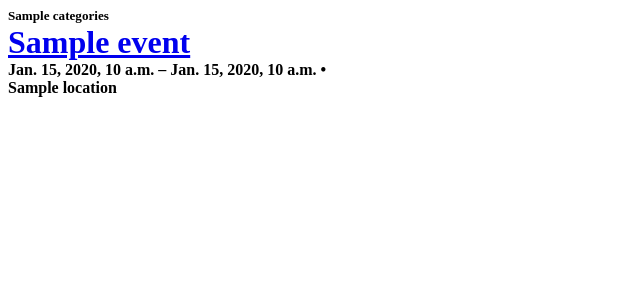
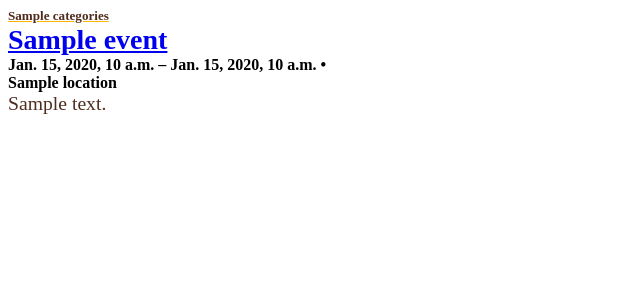
Before and after one commit to hfarahani7/Back-End-Digital-Developer-Excercise, a Django app: template backendDev/eventPaginator/templates/eventPaginator/index.html in a window 1280 px wide. Shown: the top 300 px of the page, without its empty margins (0-640 px from the left). Run offline with Django 4.2, Linux system fonts and the light colour scheme; the template is opened without the code that fills it: most values are stand-ins (such as "Sample title", 1, 10 or a date in 2020).

Commit message:
Fix bug involving certain categories not showing. Correct datetime formatting. Add styling to categories.

```diff
--- a/backendDev/eventPaginator/static/eventPaginator/style.css
+++ b/backendDev/eventPaginator/static/eventPaginator/style.css
@@ -1,11 +1,14 @@
 .categories {
     font-weight: bold;
     font-size: .82em;
+    color: #4f2c1d;
+    text-decoration: underline;
+    text-decoration-color:#ffb500;
 }
 
 .title {
     font-weight: bold;
-    font-size: 2em;
+    font-size: 1.75em;
 }
 
 .date {
--- a/backendDev/eventPaginator/templates/eventPaginator/index.html
+++ b/backendDev/eventPaginator/templates/eventPaginator/index.html
@@ -20,5 +20,9 @@
         {{ event.location }}
     </div>
 
+    <div class="description">
+        {{ event.description }}
+    </div>
+
     <br>
 {% endfor %}
```
Also changed, not shown: backendDev/eventPaginator/views.py (+7 -17 lines).
